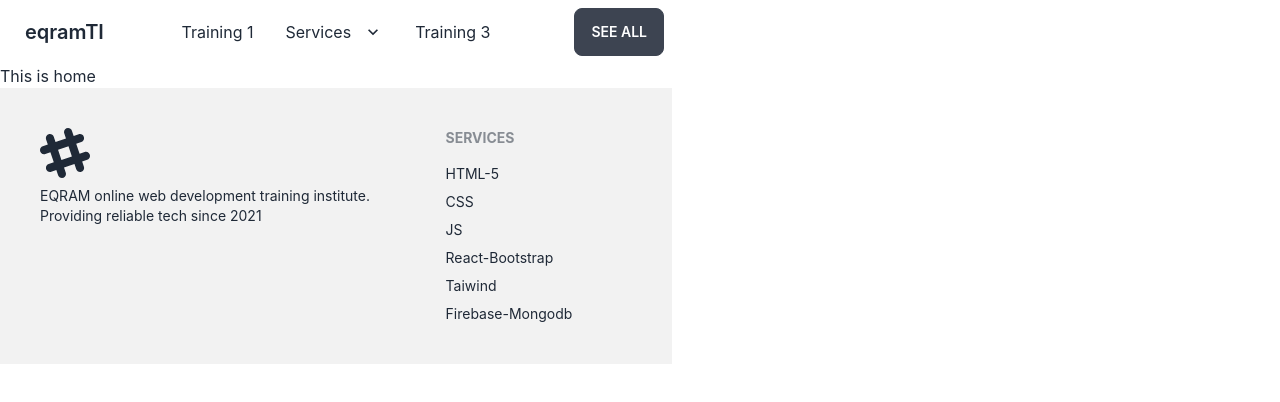
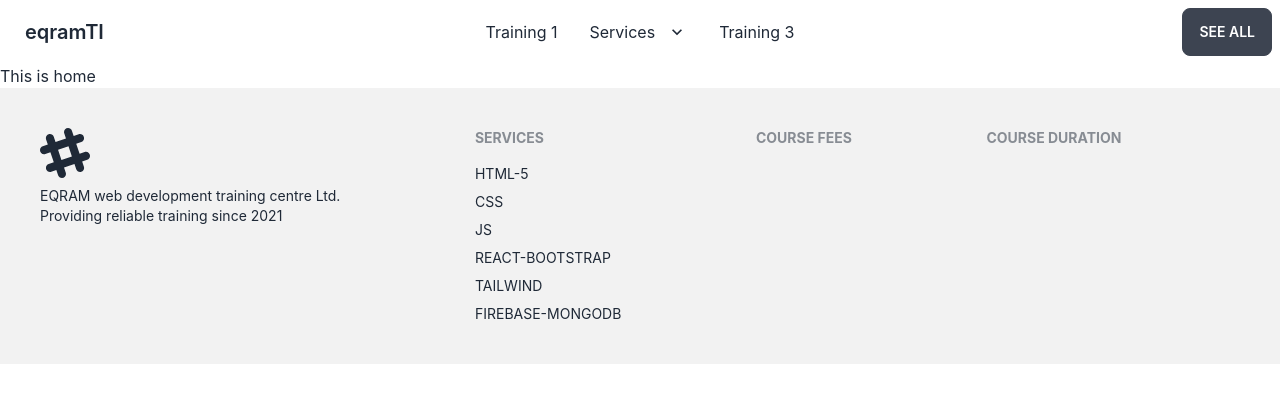
Before and after one commit to eqram1/web-development-trainining-institute-repo, a React (Create React App) app: page / in a window 1280 px wide. Shown: the top 402 px of the page. Built offline with nearby package versions, Linux system fonts and the light colour scheme.

Commit message:
added navbar with show maximum of 03 services

```diff
--- a/src/App.js
+++ b/src/App.js
@@ -7,9 +7,9 @@ import router from './Router/Routes/Routes';
 const App = () => {
 
   return (
-    <div className='max-w-2xl'>
-      <RouterProvider router={router}></RouterProvider>
-    </div>
+    <div>
+      < RouterProvider router={router} ></RouterProvider >
+    </div >
   );
 };
 
--- a/src/pages/Shared/Footer/Footer.js
+++ b/src/pages/Shared/Footer/Footer.js
@@ -5,19 +5,30 @@ const Footer = () => {
         <footer className="footer p-10 bg-base-200 text-base-content">
             <div>
                 <svg width="50" height="50" viewBox="0 0 24 24" xmlns="http://www.w3.org/2000/svg" fillRule="evenodd" clipRule="evenodd" className="fill-current"><path d="M22.672 15.226l-2.432.811.841 2.515c.33 1.019-.209 2.127-1.23 2.456-1.15.325-2.148-.321-2.463-1.226l-.84-2.518-5.013 1.677.84 2.517c.391 1.203-.434 2.542-1.831 2.542-.88 0-1.601-.564-1.86-1.314l-.842-2.516-2.431.809c-1.135.328-2.145-.317-2.463-1.229-.329-1.018.211-2.127 1.231-2.456l2.432-.809-1.621-4.823-2.432.808c-1.355.384-2.558-.59-2.558-1.839 0-.817.509-1.582 1.327-1.846l2.433-.809-.842-2.515c-.33-1.02.211-2.129 1.232-2.458 1.02-.329 2.13.209 2.461 1.229l.842 2.515 5.011-1.677-.839-2.517c-.403-1.238.484-2.553 1.843-2.553.819 0 1.585.509 1.85 1.326l.841 2.517 2.431-.81c1.02-.33 2.131.211 2.461 1.229.332 1.018-.21 2.126-1.23 2.456l-2.433.809 1.622 4.823 2.433-.809c1.242-.401 2.557.484 2.557 1.838 0 .819-.51 1.583-1.328 1.847m-8.992-6.428l-5.01 1.675 1.619 4.828 5.011-1.674-1.62-4.829z"></path></svg>
-                <p>EQRAM online web development training institute.<br />Providing reliable tech since 2021</p>
+                <p>EQRAM web development training centre Ltd.<br />Providing reliable training since 2021</p>
             </div>
             <div>
                 <span className="footer-title">Services</span>
                 <a href='/' className="link link-hover">HTML-5</a>
                 <a href='/' className="link link-hover">CSS</a>
                 <a href='/' className="link link-hover">JS</a>
-                <a href='/' className="link link-hover">React-Bootstrap</a>
-                <a href='/' className="link link-hover">Taiwind</a>
-                <a href='/' className="link link-hover">Firebase-Mongodb</a>
+                <a href='/' className="link link-hover">REACT-BOOTSTRAP</a>
+                <a href='/' className="link link-hover">TAILWIND</a>
+                <a href='/' className="link link-hover">FIREBASE-MONGODB</a>
             </div>
-
-
+            <div>
+                <span className="footer-title">Course fees</span>
+                <a href='/' className="link link-hover"></a>
+                <a href='/' className="link link-hover"></a>
+                <a href='/' className="link link-hover"></a>
+                <a href='/' className="link link-hover"></a>
+            </div>
+            <div>
+                <span className="footer-title">Course duration</span>
+                <a href='/' className="link link-hover"></a>
+                <a href='/' className="link link-hover"></a>
+                <a href='/' className="link link-hover"></a>
+            </div>
         </footer>
     );
 };
```
